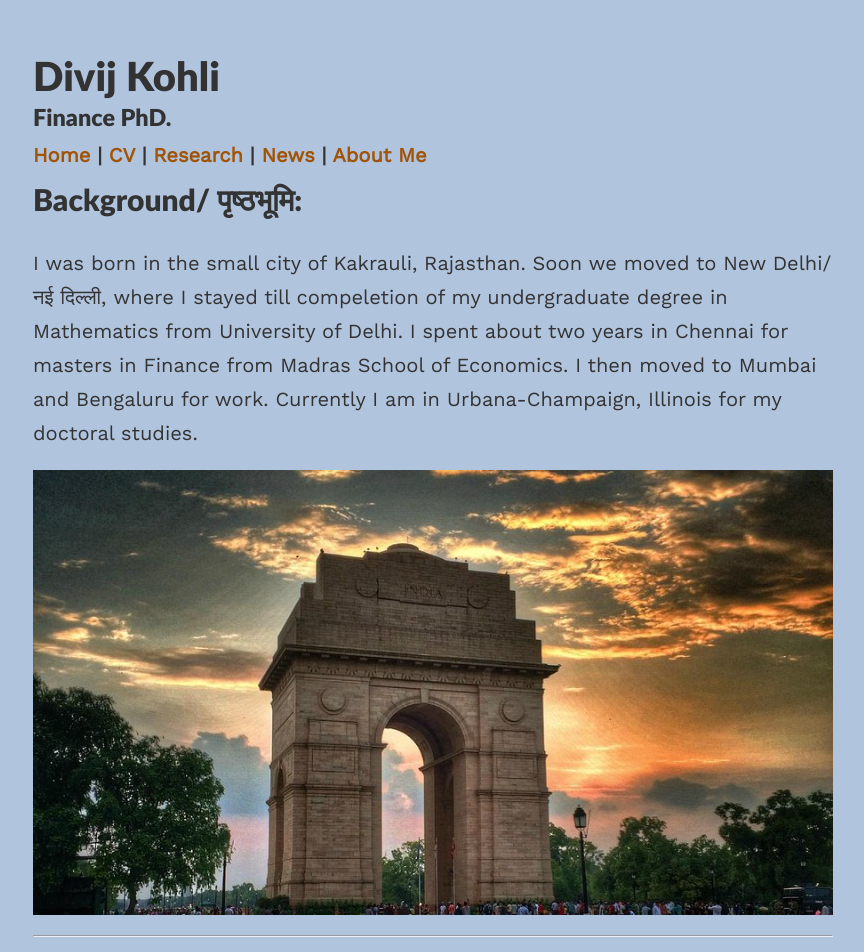
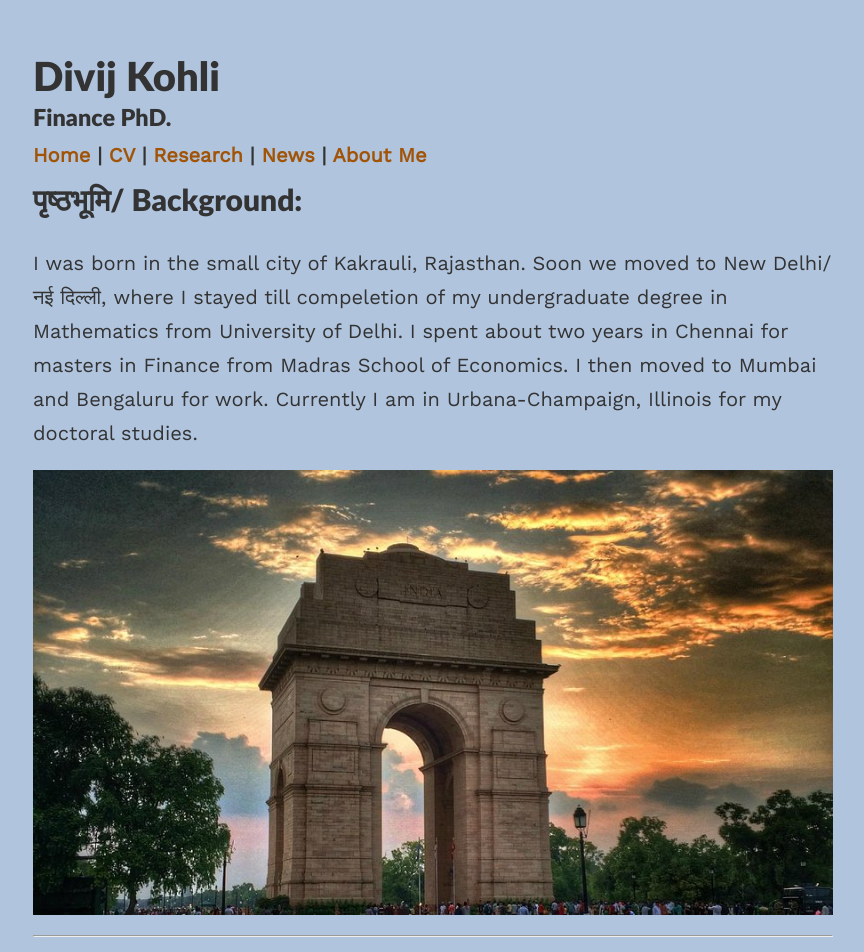
Before and after one commit to divijkohli/divijkohli.github.io, a Jekyll site: the page built from _pages/aboutme.md, in a window 1280 px wide and 1400 px high. Shown: the top 952 px of the window, without its empty margins (207-1071 px from the left). Built offline with Jekyll 4.4.1, drawn with Linux system fonts in a browser that asks for light colours; nearby versions of some CDN libraries; some of the changed text lies outside the part shown.

```diff
--- a/_pages/aboutme.md
+++ b/_pages/aboutme.md
@@ -4,14 +4,14 @@ title: "About Me"
 permalink: /aboutme/
 ---
 
-## Background/ पृष्ठभूमि:
+## पृष्ठभूमि/ Background:
 I was born in the small city of Kakrauli, Rajasthan. Soon we moved to New Delhi/ नई दिल्ली, where I stayed till compeletion of my undergraduate degree in Mathematics from University of Delhi. I spent about two years in Chennai for masters in Finance from Madras School of Economics. I then moved to Mumbai and Bengaluru for work. Currently I am in Urbana-Champaign, Illinois for my doctoral studies.
 <div style="text-align: center;">
     <img src="{{ site.baseurl }}/assets/images/delhi.jpg" alt="" width="800">
 </div>
 ---
 
-## Travel Interest/ यात्रा रुचि:
+## यात्रा रुचि/ Travel Interest:
 
 Since 2019, I have been doing a lot of solo backpacking all across the world. Apart from travelling in India and USA, I have travelled across Germany, Austria, Hungary, Budapest, Hong Kong, Mexico and Thailand.
 I have my eyes set on Central America as well as Vietnam and China for my next trips.
@@ -26,12 +26,12 @@ I have my eyes set on Central America as well as Vietnam and China for my next t
 </div>
 ---
 
-## Cooking/ खाना बनाना:
+## खाना बनाना/ Cooking:
 I love cooking, especially North Indian and Indo-Chinese cuisine. I bet I make Michelin star grade Rajma Chawal.
 
 ---
 
-## Initiative/ पहल:
+## पहल/ Initiative:
 I have been involved with Indian Graduate Students Association at UIUC in the capacity of President. We’re a vibrant community of Indian graduate students on campus, fostering connections, and creating a shared space for meaningful interactions. Our mission is clear: to be your go-to platform for forging connections, providing valuable insights, and ensuring that your journey in this new chapter of life is nothing short of extraordinary.
 You should check out some of the events that we organise including _Diwali on the QUAD_ the biggest campus celebration of Diwali in the US.
 <div style="text-align: center;">
```
